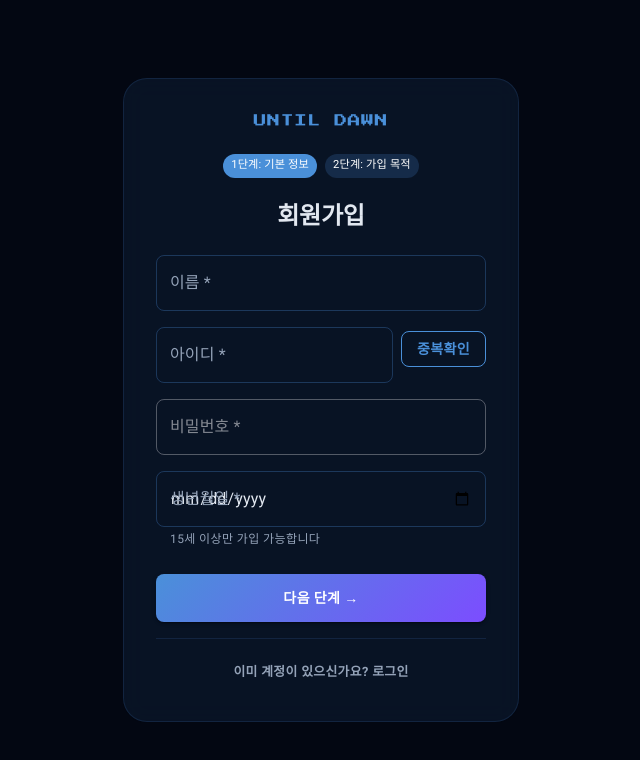
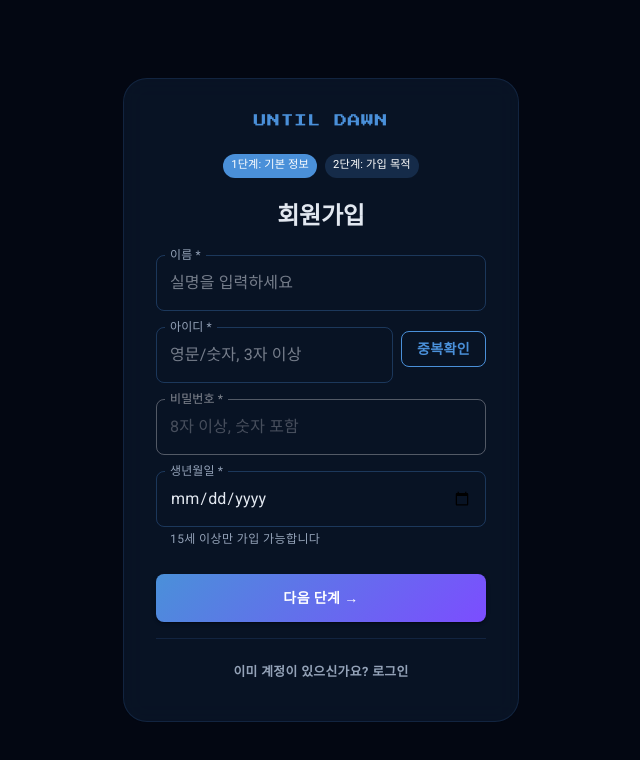
Before and after one commit to kobohamster/my_ai_web, a React (Vite) app in the folder lecture1/my-community/: page /#/register in a window 1280 px wide. Shown: the top 760 px of the page, without its empty margins (319-959 px from the left). Built offline with nearby package versions, Linux system fonts and the light colour scheme; no server answers; a web font is replaced by a local one.

Commit message:
fix: 회원가입 인풋 라벨-플레이스홀더 겹침 수정 (slotProps shrink)
InputLabelProps → slotProps로 변경 (MUI v9 호환)
모든 TextField에 shrink:true 적용으로 라벨이 항상 위에 표시

Co-Authored-By: Claude Sonnet 4.6 <noreply@anthropic.com>

```diff
--- a/lecture1/my-community/src/pages/RegisterPage.jsx
+++ b/lecture1/my-community/src/pages/RegisterPage.jsx
@@ -154,6 +154,7 @@ const RegisterPage = () => {
                 onChange={handleChange}
                 fullWidth
                 placeholder='실명을 입력하세요'
+                slotProps={{ inputLabel: { shrink: true } }}
               />
 
               <Box>
@@ -165,6 +166,7 @@ const RegisterPage = () => {
                     onChange={handleChange}
                     fullWidth
                     placeholder='영문/숫자, 3자 이상'
+                    slotProps={{ inputLabel: { shrink: true } }}
                     error={usernameStatus === 'taken'}
                     helperText={
                       usernameStatus === 'ok' ? '✅ 사용 가능한 아이디입니다.' :
@@ -191,6 +193,7 @@ const RegisterPage = () => {
                   onChange={handleChange}
                   fullWidth
                   placeholder='8자 이상, 숫자 포함'
+                  slotProps={{ inputLabel: { shrink: true } }}
                   disabled={usernameStatus !== 'ok'}
                 />
                 {form.password.length > 0 && (
@@ -209,7 +212,7 @@ const RegisterPage = () => {
                 value={form.birthDate}
                 onChange={handleChange}
                 fullWidth
-                InputLabelProps={{ shrink: true }}
+                slotProps={{ inputLabel: { shrink: true } }}
                 helperText='15세 이상만 가입 가능합니다'
               />
 
@@ -243,6 +246,7 @@ const RegisterPage = () => {
                 multiline
                 rows={4}
                 placeholder='예) 저는 오늘도 마감을 미루며 이 폼을 작성하고 있습니다...'
+                slotProps={{ inputLabel: { shrink: true } }}
               />
               <Box sx={{ display: 'flex', gap: 1 }}>
                 <Button
```
